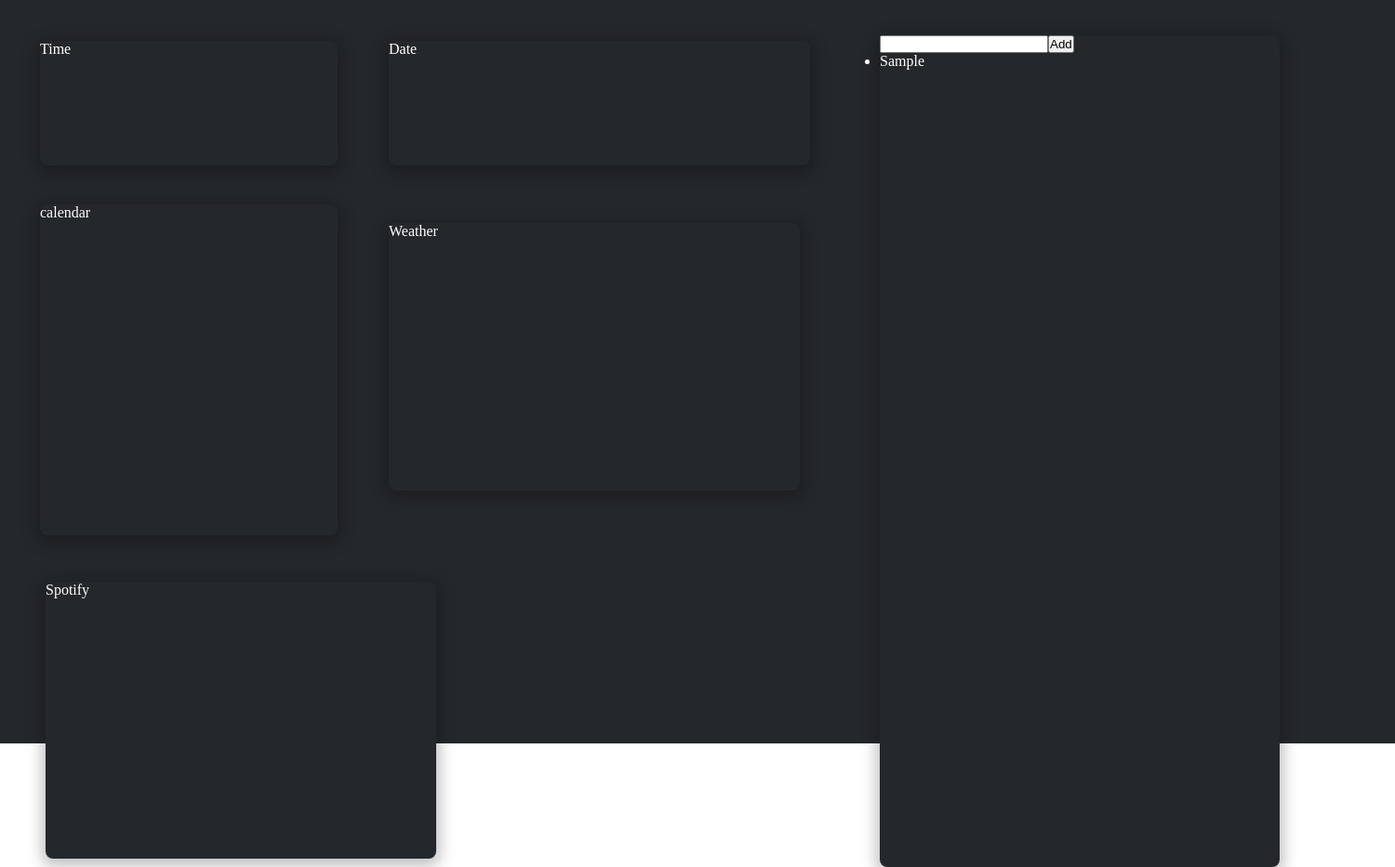
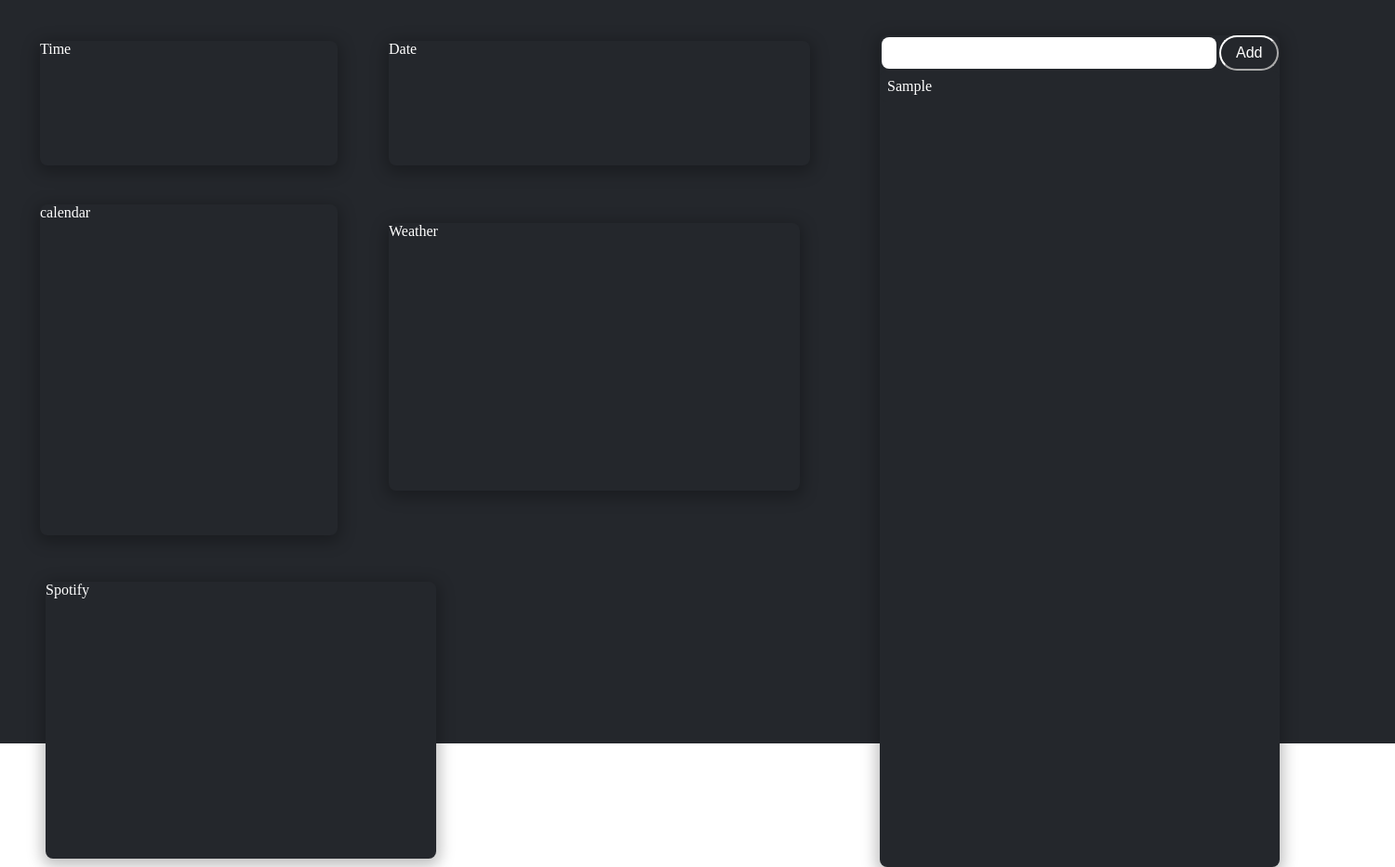
Before and after one commit to backoop/ElectronDashboard, an Electron app: page index.html in a window 1500 px wide. Both pictures are taken after typing "Sample" into the empty fields and a click on the button "Add". Shown: the whole page at 93% size. Drawn offline with Linux system fonts and the light colour scheme; no server answers.

Commit message:
Style ToDo

```diff
--- a/style.css
+++ b/style.css
@@ -61,3 +61,40 @@
   left: 49px;
   top: 626px;
 }
+input {
+  margin: 2px;
+  width: 80%;
+  padding: 8px;
+  border-radius: 8px;
+  border: none;
+  background-color: #ffffff;
+  color: var(--background);
+  font-size: 16px;
+
+}
+
+button {
+  padding: 8px 16px;
+  margin-left: 1px;
+  border-radius: 25px;
+  border-color: white;
+  background-color: var(--background);
+  color: #ffffff;
+  font-size: 16px;
+  cursor: pointer;
+
+}
+
+ul {
+  list-style: none; /* remove bullet points */
+  padding: 0; /* remove default padding */
+}
+
+li {
+  background-color: var(--background); /* change background color of list items */
+  color: #ffffff; /* change text color of list items */
+  padding: 8px; /* add padding around list items */
+  margin-bottom: 8px; /* add margin at the bottom of each list item */
+  border-radius: 8px; /* add rounded corners to list items */
+  font-size: 16px;
+}
```
